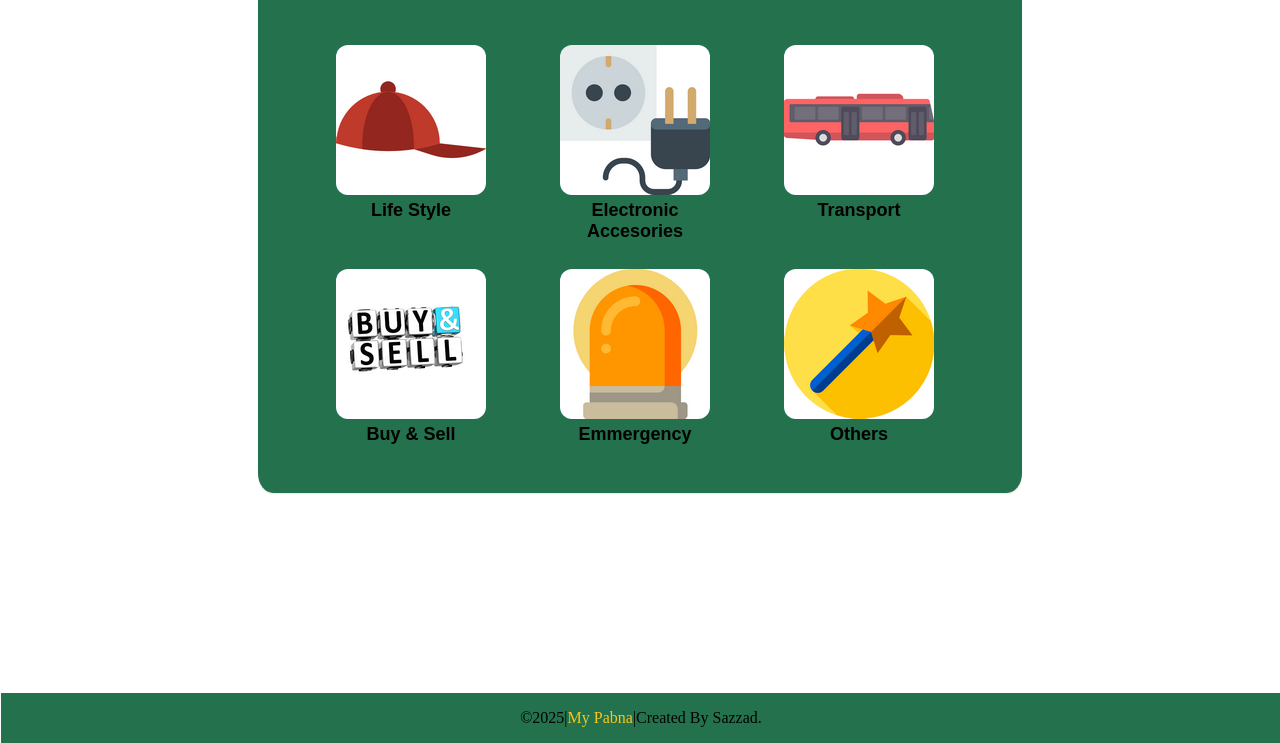
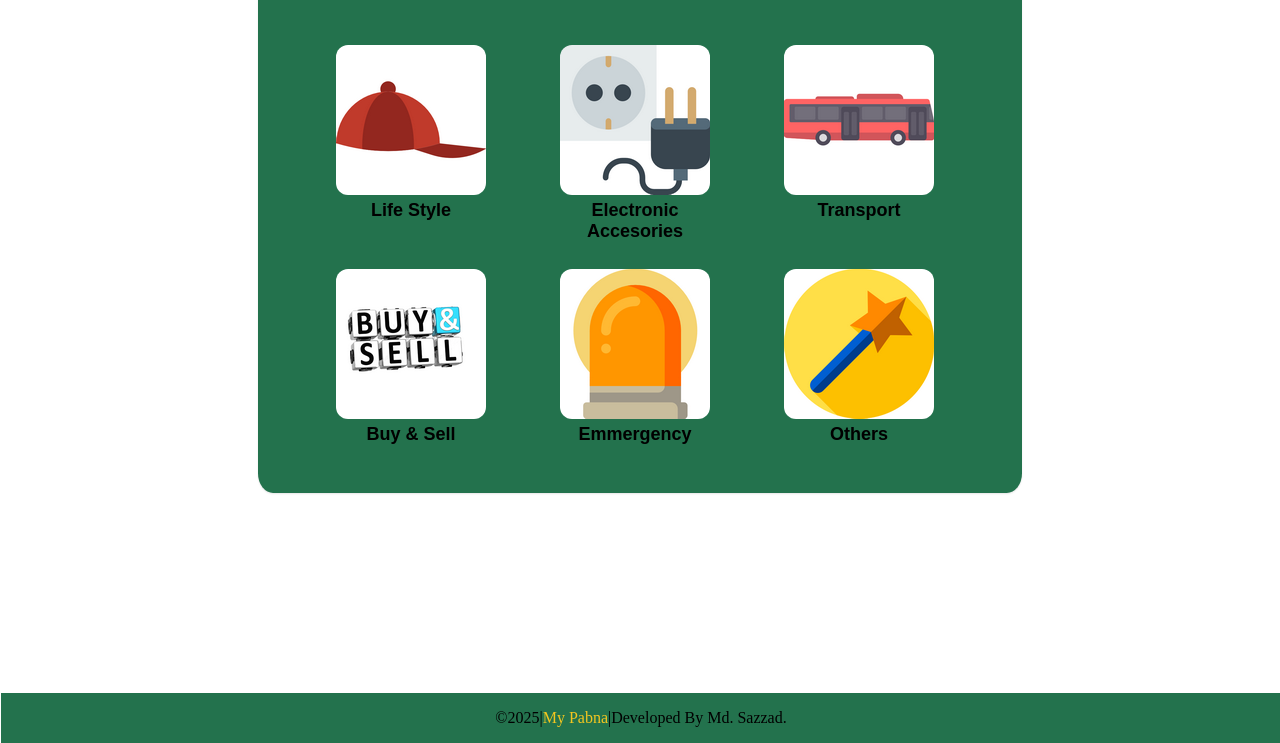
Before and after one commit to sazzadkhan99/mypabna, a plain HTML site: page index.html in a window 1280 px wide. Shown: the part 1003-1746 px from the top of the page. Drawn offline with Linux system fonts and the light colour scheme.

Commit message:
index.html

```diff
--- a/index.html
+++ b/index.html
@@ -283,7 +283,7 @@
 	</div>
 
 <div class="footer">
-    	<p>©2025|<a href="index.html">My Pabna</a>|Created By Sazzad.
+    	<p>©2025|<a href="index.html">My Pabna</a>|Developed By Md. Sazzad.
 		</p>
 	 </div>
 
```
